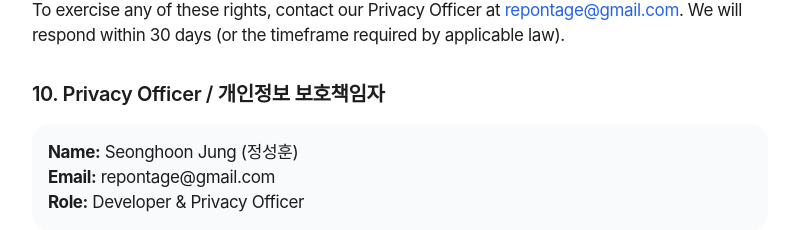
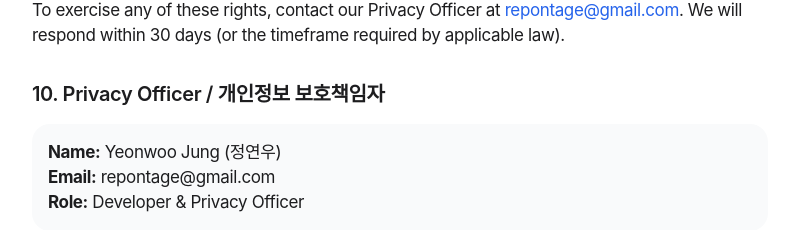
Before and after one commit to repontage/link_thread, a Next.js app: page /privacy in a window 1280 px wide. Shown: the part 3219-3449 px from the top of the page, without its empty margins (240-1038 px from the left). Built offline with nearby package versions, Linux system fonts and the light colour scheme; no server answers.

Commit message:
fix: correct privacy officer name to Yeonwoo Jung

```diff
--- a/app/privacy/page.tsx
+++ b/app/privacy/page.tsx
@@ -183,7 +183,7 @@ export default function PrivacyPage() {
       <section className="mb-8">
         <h2 className="text-xl font-semibold mb-4">10. Privacy Officer / 개인정보 보호책임자</h2>
         <div className="bg-gray-50 dark:bg-gray-800 p-4 rounded-lg">
-          <p><strong>Name:</strong> Seonghoon Jung (정성훈)</p>
+          <p><strong>Name:</strong> Yeonwoo Jung (정연우)</p>
           <p><strong>Email:</strong> repontage@gmail.com</p>
           <p><strong>Role:</strong> Developer & Privacy Officer</p>
         </div>
```
